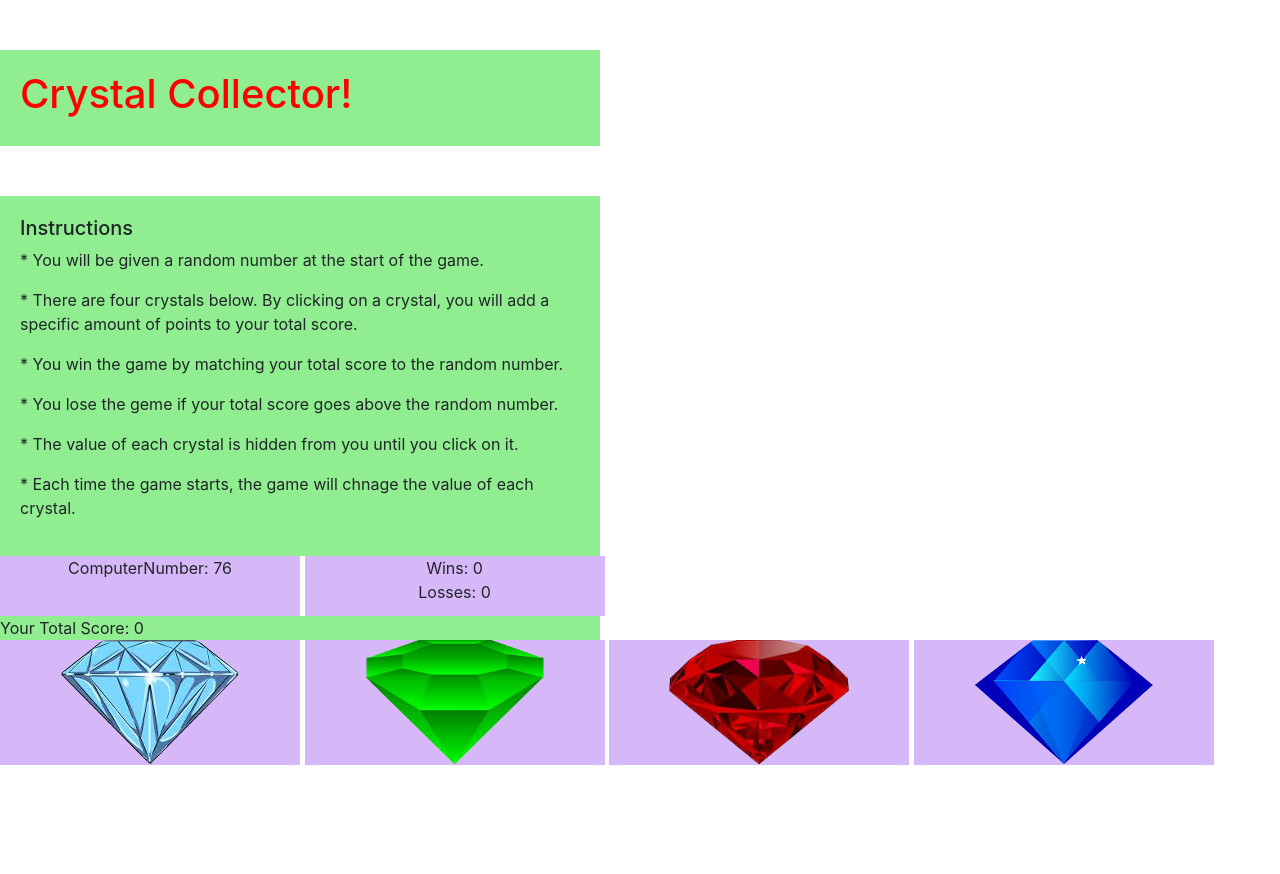
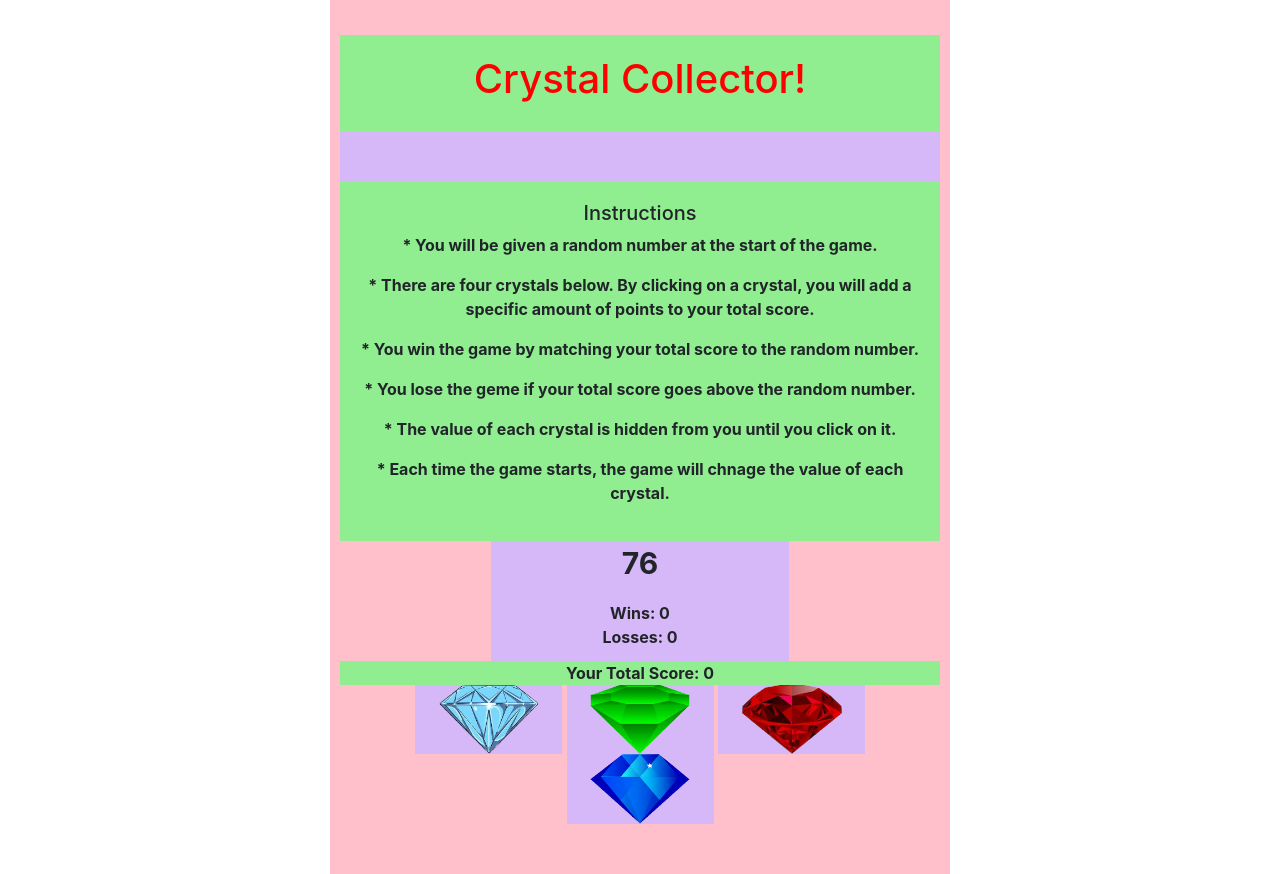
Before and after one commit to desertdancer/unit-4-game, a plain HTML site: page index.html in a window 1280 px wide. Before the commit the page ends 800 px from the top, so only its background shows below. Drawn offline with nearby package versions, Linux system fonts and the light colour scheme; files that its build step writes are made by us from their sources.

Commit message:
playgame

```diff
--- a/assets/css/style.css
+++ b/assets/css/style.css
@@ -1,17 +1,31 @@
+
+#container {
+  background-color: pink;
+  width: 620px;
+  margin: auto;
+  text-align: center;
+  padding: 10px;
+
+}
 
 .row1 {
     width: 600px;
-    margin-top: 50px;
+    margin-top: 25px;
     padding: 20px;
     background-color: lightgreen;
 
 }
+
+.row1b {
+    background-color:  rgb(214, 183, 247);
+    height: 50px;
+}
 .row2 {
-    margin-top: 75px;
+    margin-top: 0px;
     width: 600px;
-    margin-top: 50px;
-    padding: 20px;
+        padding: 20px;
     background-color: lightgreen;
+    font-weight: bold;
 
 }
 
@@ -24,17 +38,37 @@ h1 {
 }
 .col {
     display: inline-block;
-    width: 300px;
+    width: 298px;
+    min-height: 60px;
+    vertical-align: top;
+    background-color: rgb(214, 183, 247);
+    text-align: center;
+    font-weight: bold;
+}
+.row4 {
+    width: 600px;
+    background-color: lightgreen;
+    font-weight: bold;
+}
+
+.row5 {
+    margin-bottom: 40px;
+
+}
+.crystals {
+    width: 100px;
+}
+.col2 {
+    display: inline-block;
+    font-weight: bold;
+    width: 147px;
     min-height: 60px;
     vertical-align: top;
     background-color: rgb(214, 183, 247);
     text-align: center;
 }
-.row4 {
-    width: 600px;
-    background-color: lightgreen;
+
+#computer {
+    font-size: 30px;
+    font-weight: bold;
 }
-
-.row5 {
-
-}
--- a/index.html
+++ b/index.html
@@ -5,7 +5,7 @@
     <meta charset="UTF-8">
     <meta name="viewport" content="width=device-width, initial-scale=1.0">
     <meta http-equiv="X-UA-Compatible" content="ie=edge">
-    <link rel="stylesheet" href="assests/css/reset.css">
+    <link rel="stylesheet" href="assets/css/reset.css">
     <link rel="stylesheet" href="https://stackpath.bootstrapcdn.com/bootstrap/4.4.1/css/bootstrap.min.css"
         integrity="sha384-Vkoo8x4CGsO3+Hhxv8T/Q5PaXtkKtu6ug5TOeNV6gBiFeWPGFN9MuhOf23Q9Ifjh" crossorigin="anonymous">
     <link rel="stylesheet" href="assets/css/style.css">
@@ -17,11 +17,13 @@
 </head>
 
 <body>
+    <div id="container">
         <div class="row1">
 
             <h1>Crystal Collector!</h1>
         </div>
 
+        <div class="row1b">
 
         </div>
 
@@ -41,7 +43,7 @@
 
         <div class="row3">
             <div class="col">
-            ComputerNumber: <span id="computer"></span>
+                <span id="computer"></span>
 
             </div>
             <div class="col">
@@ -59,23 +61,22 @@
         </div>
 
         <div class="row5">
-        <div class="col">
+            <div class="col2">
                 <img src="./assets/images/Diamond.png" class="crystals" value="1">
             </div>
-        <div class="col">
+            <div class="col2">
                 <img src="./assets/images/Emerald.png" class="crystals" value="2">
             </div>
-        <div class="col">
+            <div class="col2">
                 <img src="./assets/images/Ruby.png" class="crystals" value="3">
             </div>
-        <div class="col">
+            <div class="col2">
                 <img src="./assets/images/Sapphire.png" class="crystals" value="4">
             </div>
         </div>
 
     </div>
 
-
     <script src="./assets/javascript/game.js"></script>
 </body>
 
```
Lines whose indentation alone changed are shown as unchanged.
